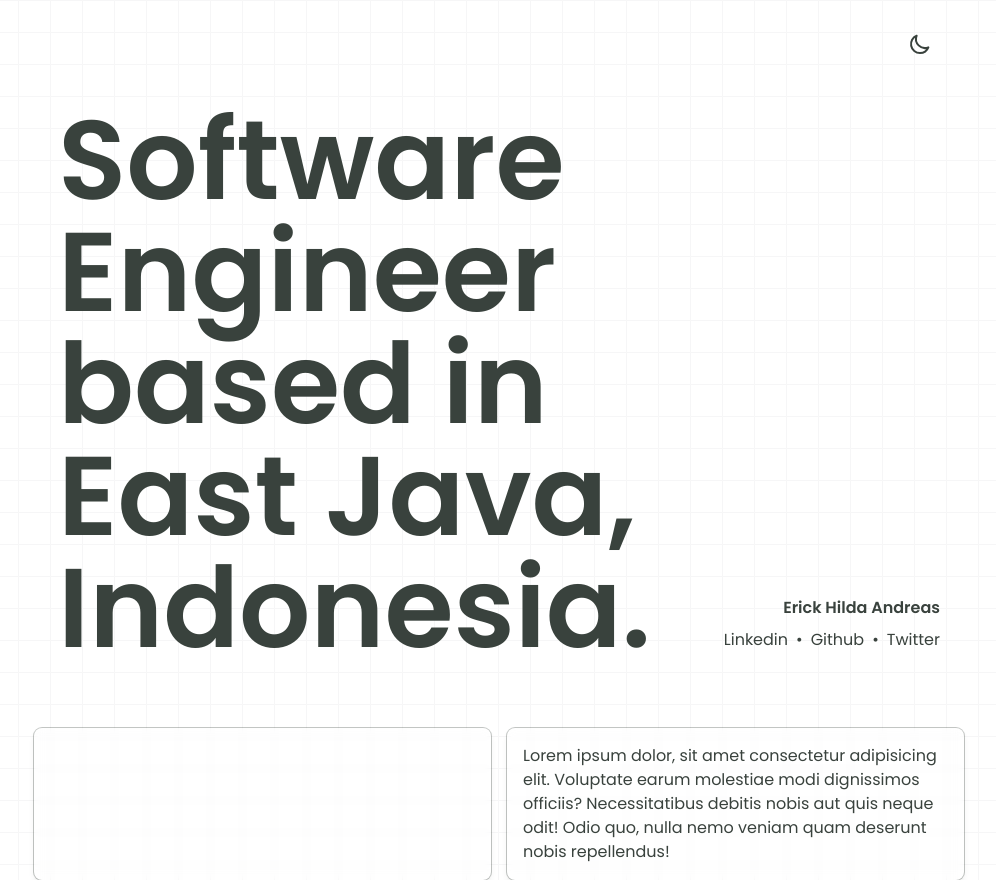
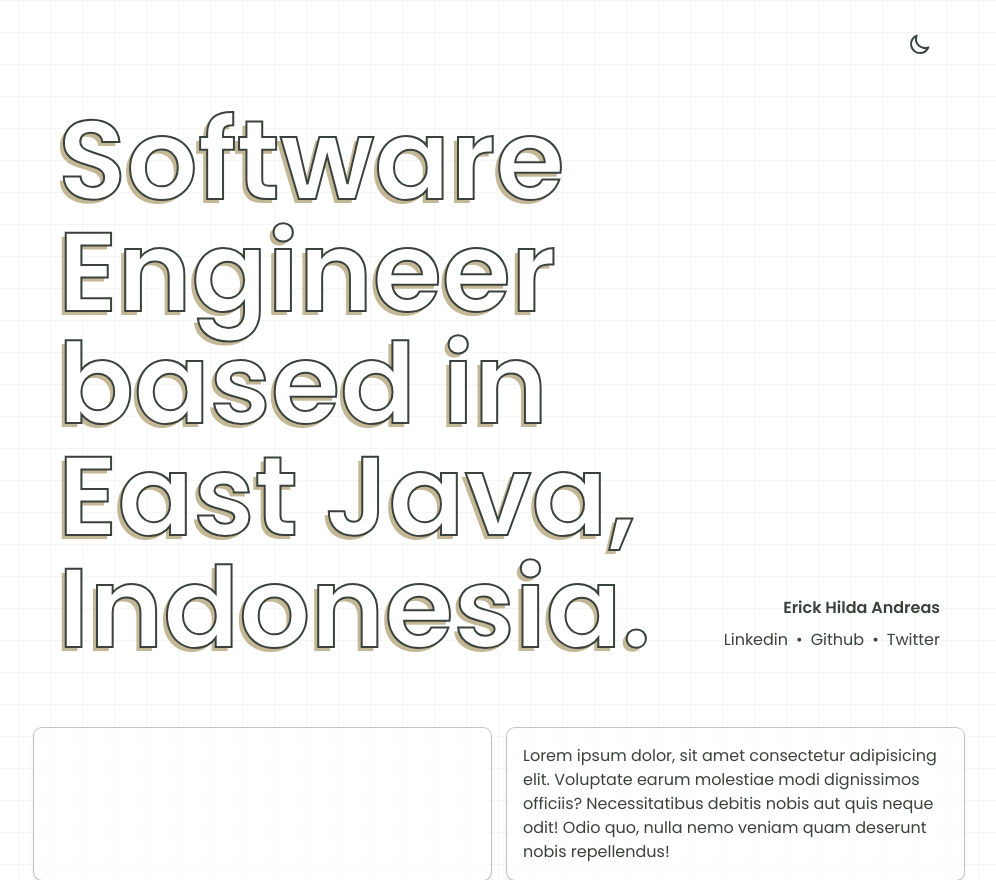
Before and after one commit to erickhilda/erickhilda, a Next.js app: page / in a window 1280 px wide. Shown: the whole page, without its empty margins (141-1137 px from the left). Built offline with nearby package versions, Linux system fonts and the light colour scheme.

Commit message:
change main typography style

```diff
--- a/src/components/home/intro-banner.tsx
+++ b/src/components/home/intro-banner.tsx
@@ -1,3 +1,4 @@
+import clsx from "clsx"
 import Link from "next/link"
 
 function IntorBanner() {
@@ -5,7 +6,10 @@ function IntorBanner() {
     <div className='flex justify-center'>
       <div className='dark:text-gold text-outer-space px-6 lg:grid lg:grid-cols-3 lg:max-w-[930px]'>
         <div className='lg:col-span-2'>
-          <h2 className='md:text-[112px] leading-none text-[56px] mt-4 font-semibold'>
+          <h2 className={clsx(
+            'md:text-[112px] leading-none text-[56px] mt-4 font-semibold',
+            'text-border-outer-space dark:text-border-gold text-shadow-gold'
+          )}>
             Software Engineer based in East Java, Indonesia.
           </h2>
         </div>
--- a/src/styles/globals.css
+++ b/src/styles/globals.css
@@ -5,6 +5,30 @@
 @layer base {
   html {
     font-family: 'Poppins', system-ui, sans-serif;
+  }
+}
+
+@layer utilities {
+  .text-shadow-gold {
+    text-shadow: -4px 4px 0 #c4b796;
+  }
+
+  .text-shadow-outer-space {
+    text-shadow: -4px 4px 0 #39423d;
+  }
+
+  .text-border-outer-space {
+    --text-border-width: 2px;
+    -webkit-text-fill-color: #fff;
+    -webkit-text-stroke-width: var(--text-border-width);
+    -webkit-text-stroke-color: #39423d;
+  }
+
+  .text-border-gold {
+    --text-border-width: 2px;
+    -webkit-text-fill-color: #fff;
+    -webkit-text-stroke-width: var(--text-border-width);
+    -webkit-text-stroke-color: #39423d;
   }
 }
 
```
